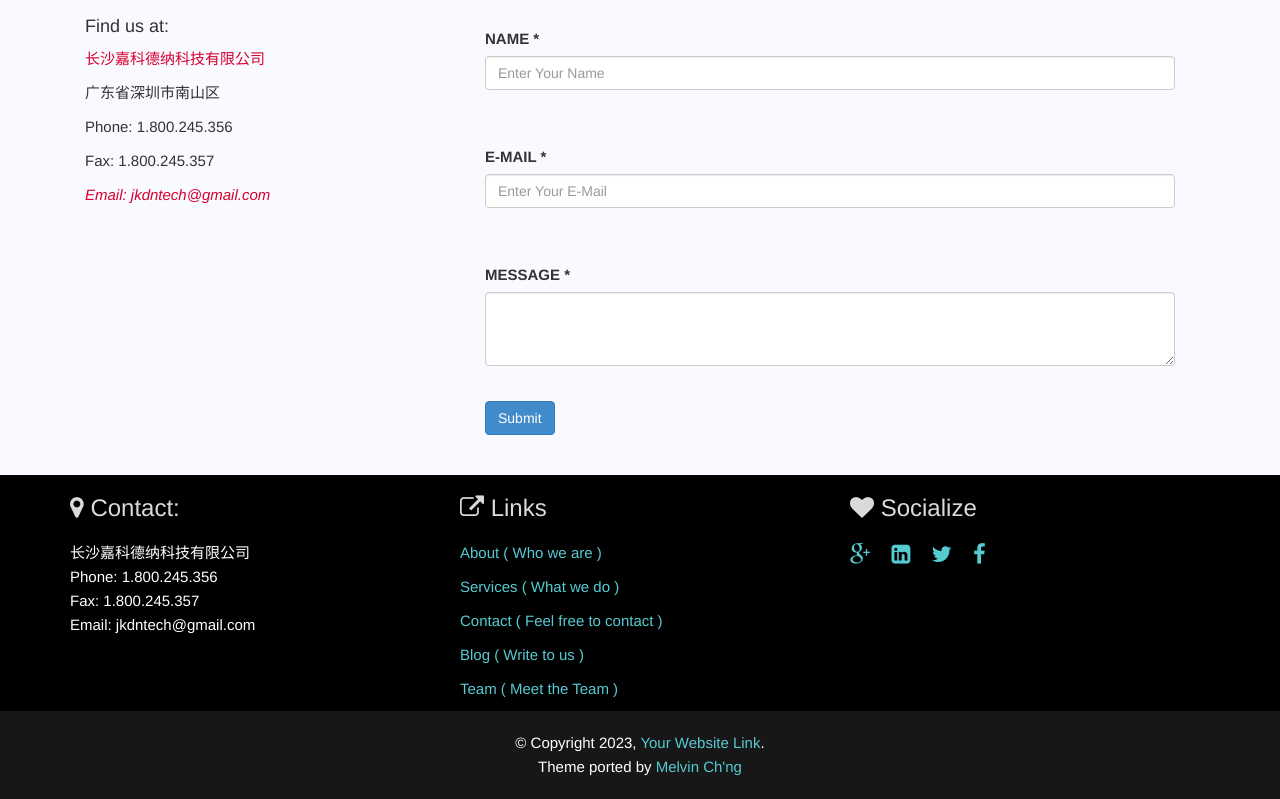
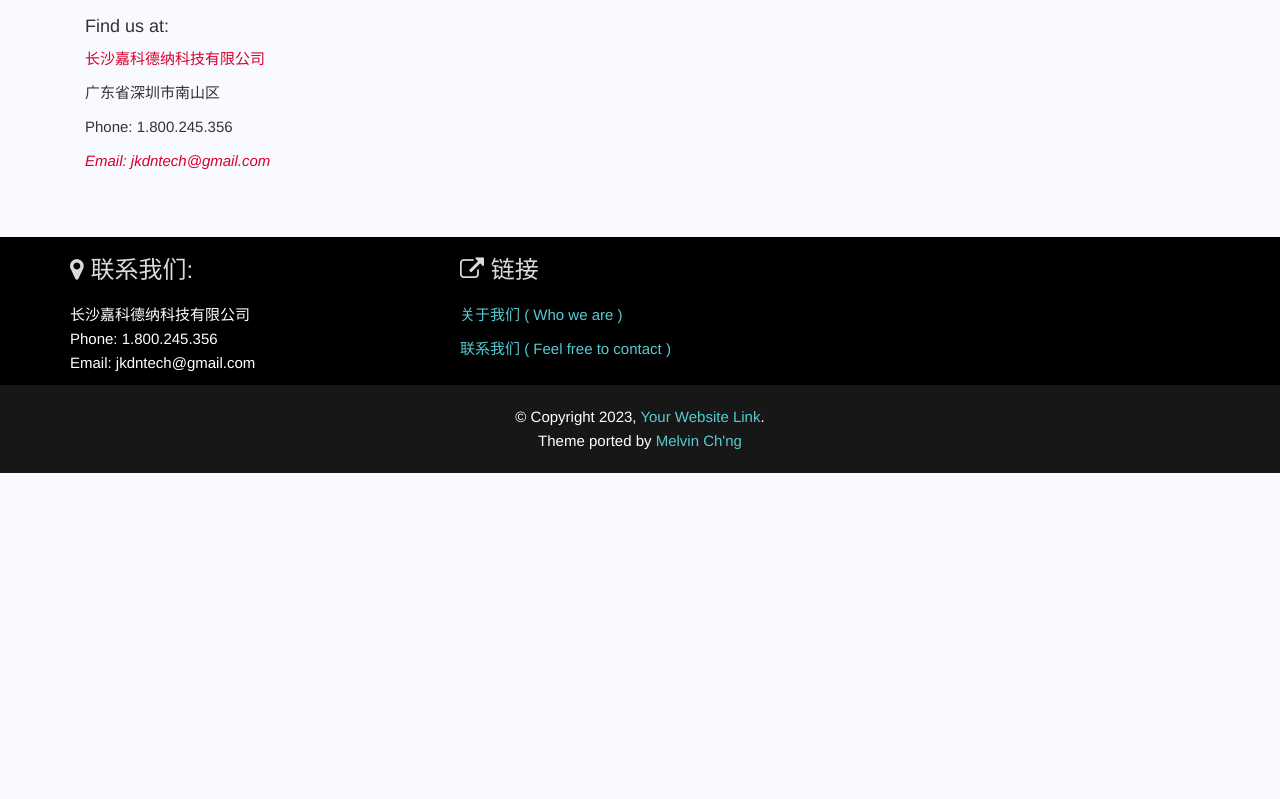
Before and after one commit to JKDN-Tech/JKDN-Tech.github.io, a Jekyll site: the page built from contact.html, in a window 1280 px wide. Shown: the part 531-1330 px from the top of the page. Built offline with Jekyll 4.4.1, drawn with Linux system fonts in a browser that asks for light colours; after the commit the page ends 1004 px from its top, so only the background shows below that.

Commit message:
修改样式

```diff
--- a/_config.yml
+++ b/_config.yml
@@ -13,11 +13,10 @@
 # you will see them accessed via {{ site.title }}, {{ site.email }}, and so on.
 # You can create any custom variable you would like, and they will be accessible
 # in the templates via {{ site.myvariable }}.
-title: Business Jekyll Theme
+title: 长沙嘉科德纳科技有限公司
 email: jkdntech@gmail.com
 description: > # this means to ignore newlines until "baseurl:"
-  Yet another Jekyll theme. It is designed for business purpose and ported by
-  Melvin Ch'ng.
+  长沙嘉科德纳科技有限公司 主页
 baseurl: "" # the subpath of your site, e.g. /blog
 url: "" # the base hostname & protocol for your site, e.g. http://example.com
 
@@ -27,7 +26,7 @@ address_line: 广东省深圳市南山区
 telephone_number: 1.800.245.356
 fax_number: 1.800.245.357
 company_email: jkdntech@gmail.com
-google_map: https://www.google.com/maps/place/Nanshan,+Shenzhen,+Guangdong+Province,+China/@22.4437237,113.7119259,11z/data=!3m1!4b1!4m6!3m5!1s0x3403eef5f69e972f:0xd78ee0e90eff3922!8m2!3d22.5333199!4d113.93041!16s%2Fm%2F0267_n0?entry=ttu
+google_map: https://www.google.com/maps/embed?pb=!1m14!1m12!1m3!1d3618.727010735933!2d91.837871!3d24.907291700000002!2m3!1f0!2f0!3f0!3m2!1i1024!2i768!4f13.1!5e0!3m2!1sen!2s!4v1404919738144
 
 # Social Link
 facebook_link: http://www.facebook.com
--- a/_includes/footer.html
+++ b/_includes/footer.html
@@ -3,49 +3,17 @@
   <div class="container">
     <div class="row">
       <div class="col-md-4">
-        <h3><i class="fa fa-map-marker"></i> Contact:</h3>
+        <h3><i class="fa fa-map-marker"></i> 联系我们:</h3>
         <p class="footer-contact">
           {{ site.company_name }} <br>
           Phone: {{ site.telephone_number }} <br>
-          Fax: {{ site.fax_number }} <br>
           Email: {{ site.company_email }}<br>
         </p>
       </div>
       <div class="col-md-4">
-        <h3><i class="fa fa-external-link"></i> Links</h3>
-        <p><a href="/about"> About ( Who we are )</a></p>
-        <p><a href="/about"> Services ( What we do )</a></p>
-        <p><a href="/contact"> Contact ( Feel free to contact )</a></p>
-        <p><a href="/blog"> Blog ( Write to us )</a></p>
-        <p><a href="/team"> Team ( Meet the Team )</a></p>
-      </div>
-      <div class="col-md-4">
-        <h3><i class="fa fa-heart"></i> Socialize</h3>
-        <div id="social-icons">
-          {% if site.googleplus_link %}
-            <a href="{{ site.googleplus_link }}" class="btn-group google-plus">
-              <i class="fa fa-google-plus"></i>
-            </a>
-          {% endif %}
-
-          {% if site.linkedin_link %}
-            <a href="{{ site.linkedin_link }}" class="btn-group linkedin">
-              <i class="fa fa-linkedin-square"></i>
-            </a>
-          {% endif %}
-
-          {% if site.facebook_link %}
-            <a href="{{ site.twitter_link }}" class="btn-group twitter">
-              <i class="fa fa-twitter"></i>
-            </a>
-          {% endif %}
-
-          {% if site.facebook_link %}
-            <a href="{{ site.facebook_link }}" class="btn-group facebook">
-              <i class="fa fa-facebook"></i>
-            </a>
-          {% endif %}
-        </div>
+        <h3><i class="fa fa-external-link"></i> 链接</h3>
+        <p><a href="/about"> 关于我们 ( Who we are )</a></p>
+        <p><a href="/contact"> 联系我们 ( Feel free to contact )</a></p>
       </div>
     </div>
   </div>
--- a/contact.html
+++ b/contact.html
@@ -18,7 +18,6 @@ published: true
         <p class="block-author">{{ site.company_name }}</p>
         <p>{{ site.address_line }}</p>
         <p>Phone: {{ site.telephone_number }}</p>
-        <p>Fax: {{ site.fax_number }}</p>
 
         <em class="block-author">Email: {{ site.company_email }}</em> <br>
         <br>
@@ -37,31 +36,6 @@ published: true
         </div>
         <br !-->
       </div>
-      <div class="col-lg-8">
-        <div class="feedback-form">
-
-          <div id="contact-response"></div>
-
-          <form action="http://templates.designorbital.com/baleen/contact.php" method="post" id="contact-form">
-            <fieldset>
-              <div class="form-group form-group-fullname">
-                <label class="control-label" for="fullname">NAME *</label>
-                <input type="text" class="form-control" name="fullname" id="fullname" placeholder="Enter Your Name">
-              </div>
-              <div class="form-group form-group-email">
-                <label class="control-label" for="email">E-MAIL *</label>
-                <input type="text" class="form-control" name="email" id="email" placeholder="Enter Your E-Mail">
-              </div>
-              <div class="form-group form-group-message">
-                <label class="control-label" for="message">MESSAGE *</label>
-                <textarea class="form-control" name="message" id="message" rows="3"></textarea>
-              </div>
-              <button type="submit" class="btn btn-primary">Submit</button>
-            </fieldset>
-          </form>
-
-        </div>
-      </div>
     </div>
   </div>
 </div>
```
Also changed, not shown: assets/img/slider/face_algo.jpg.
